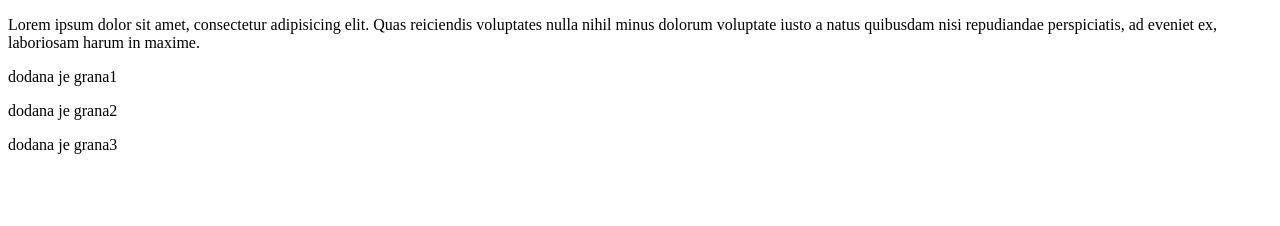
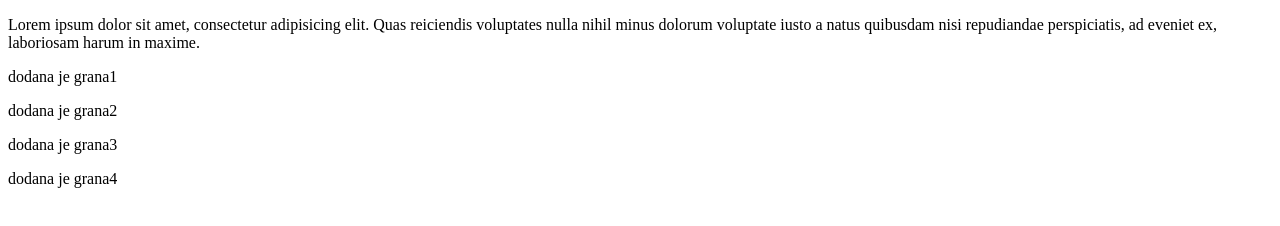
Before and after one commit to iskrtic/test1, a website: page index.html in a window 1280 px wide. Drawn offline with Linux system fonts and the light colour scheme.

Commit message:
grana 4 dodala Ivana

```diff
--- a/index.html
+++ b/index.html
@@ -15,5 +15,6 @@
     <p>dodana je grana1</p>
     <p>dodana je grana2</p>
     <p>dodana je grana3</p>
+    <p>dodana je grana4</p>
   </body>
 </html>
```
